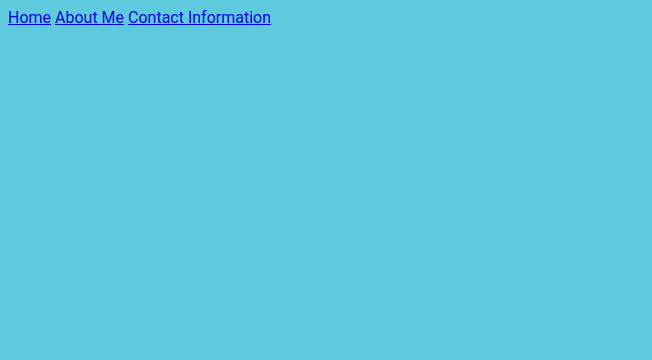
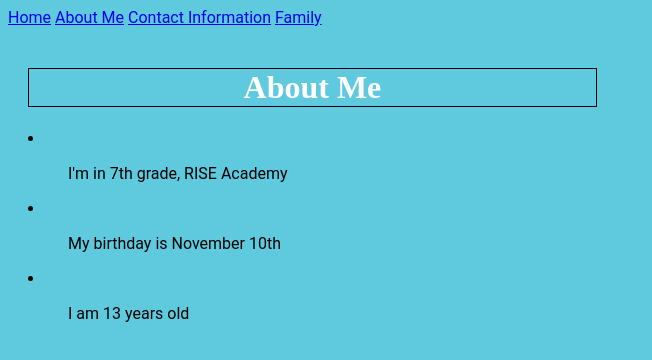
Before and after one commit to Zoya-Jafri-rise-schools/Personal-Page, a plain HTML site: page about.html in a window 1280 px wide. Shown: the whole page, without its empty margins (0-652 px from the left). Drawn offline with Linux system fonts and the light colour scheme.

Commit message:
fixed the entire page

```diff
--- a/about.html
+++ b/about.html
@@ -29,3 +29,23 @@
     <a href="index.html">Home</a>
     <a href="about.html">About Me</a>
     <a href="contact.html">Contact Information</a>
+    <a href="family.html">Family</a>
+
+  </nav>
+
+  <div class="box">
+    <h1>About Me</h1>
+    <p>
+      <li>
+        <ul> I'm in 7th grade, RISE Academy</ul>
+      <li>
+        <ul>My birthday is November 10th</ul>
+      <li>
+        <ul>I am 13 years old</ul>
+      </li>
+    </p>
+  </div>
+
+</body>
+
+</html>
```
